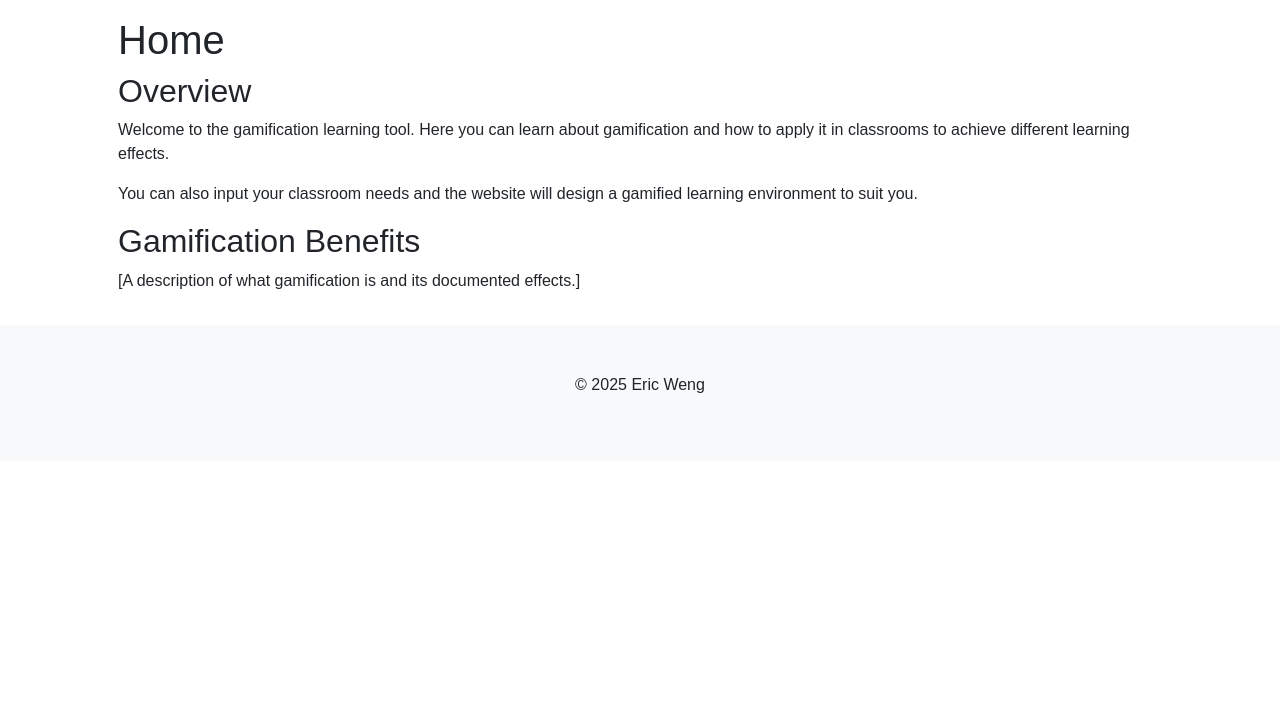
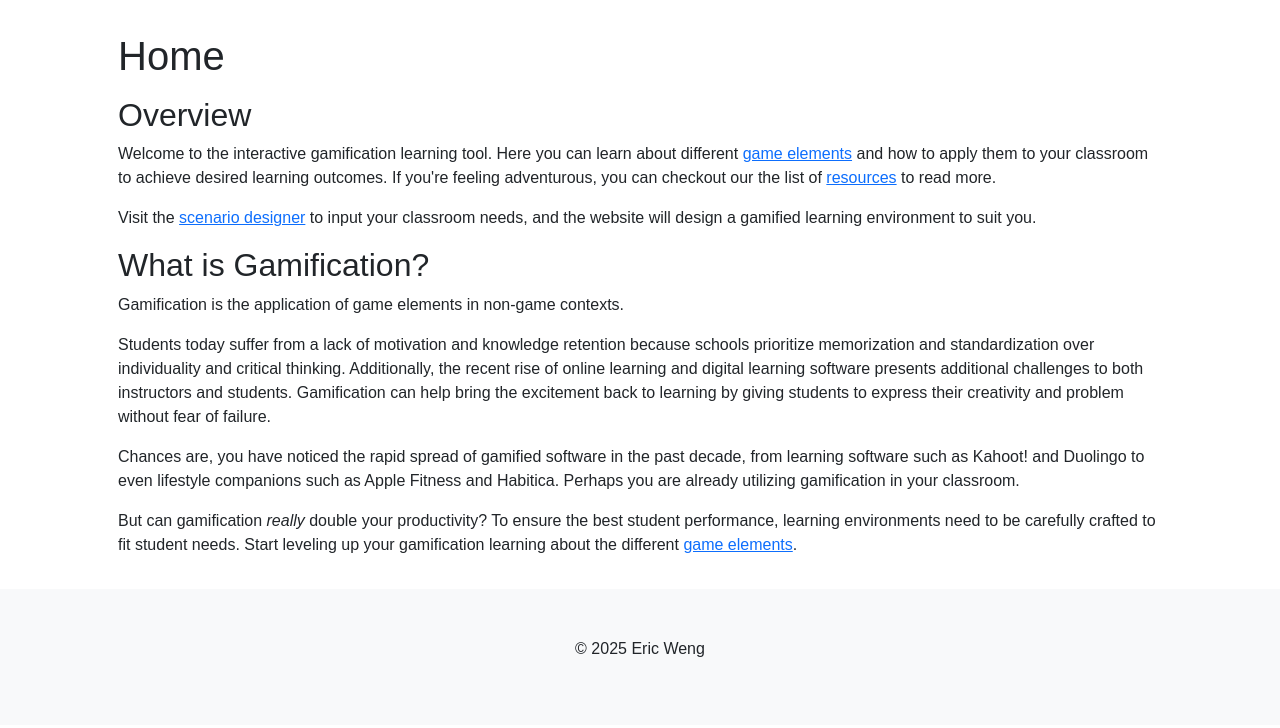
Before and after one commit to qgt7zm/capstone-project, a Django app: page /home in a window 1280 px wide. Shown: the part 72-800 px from the top of the page. Run offline with Django 5.2, Linux system fonts and the light colour scheme; some libraries are stand-ins or nearby versions.

Commit message:
Expand home and about pages

```diff
--- a/myapp/templates/myapp/home.html
+++ b/myapp/templates/myapp/home.html
@@ -6,19 +6,53 @@
 
 <!--Main Content-->
 {% block main %}
+<div class="my-3">
     <h1>Home</h1>
+</div>
 
+<div class="my-3">
     <h2>Overview</h2>
     <p>
-    Welcome to the gamification learning tool. Here you can learn about
-    gamification and how to apply it in classrooms to achieve different
-    learning effects.
+        Welcome to the interactive gamification learning tool. Here you can learn about
+        different <a href="{% url 'myapp:elements' %}">game elements</a> and how to apply
+        them to your classroom to achieve desired learning outcomes.
+        If you're feeling adventurous, you can checkout our the list of
+        <a href="{% url 'myapp:resources' %}">resources</a> to read more.
     </p>
     <p>
-    You can also input your classroom needs and the website will design
-    a gamified learning environment to suit you.
+        Visit the <a href="{% url 'myapp:scenarios' %}">scenario designer</a>
+        to input your classroom needs,
+        and the website will design a gamified learning environment to suit you.
     </p>
+</div>
 
-<h2>Gamification Benefits</h2>
-<p>[A description of what gamification is and its documented effects.]</p>
+<div class="my-3">
+    <h2>What is Gamification?</h2>
+    <p>
+        Gamification is the application of game elements in non-game contexts.
+    </p>
+    <p>
+        Students today suffer from a lack of motivation and knowledge retention
+        because schools prioritize memorization and standardization over individuality
+        and critical thinking.
+        Additionally, the recent rise of online learning and digital learning software
+        presents additional challenges to both instructors and students.
+        Gamification can help bring the excitement back to learning by giving students
+        to express their creativity and problem without fear of failure.
+    </p>
+    <p>
+        Chances are, you have noticed the rapid spread of gamified software in the past
+        decade, from learning software such as Kahoot! and Duolingo to even lifestyle
+        companions such as Apple Fitness and Habitica.
+        Perhaps you are already utilizing gamification in your classroom.
+    </p>
+    <p>
+        But can gamification <em>really</em> double your productivity?
+        To ensure the best student performance, learning environments need to be
+        carefully crafted to fit student needs.
+        Start leveling up your gamification learning about the different
+        <a href="{% url 'myapp:elements' %}">game elements</a>.
+    </p>
+</div>
+
 {% endblock %}
```
Also changed, not shown: myapp/templates/myapp/about.html (+15 -5 lines). Lines whose indentation alone changed are shown as unchanged.
